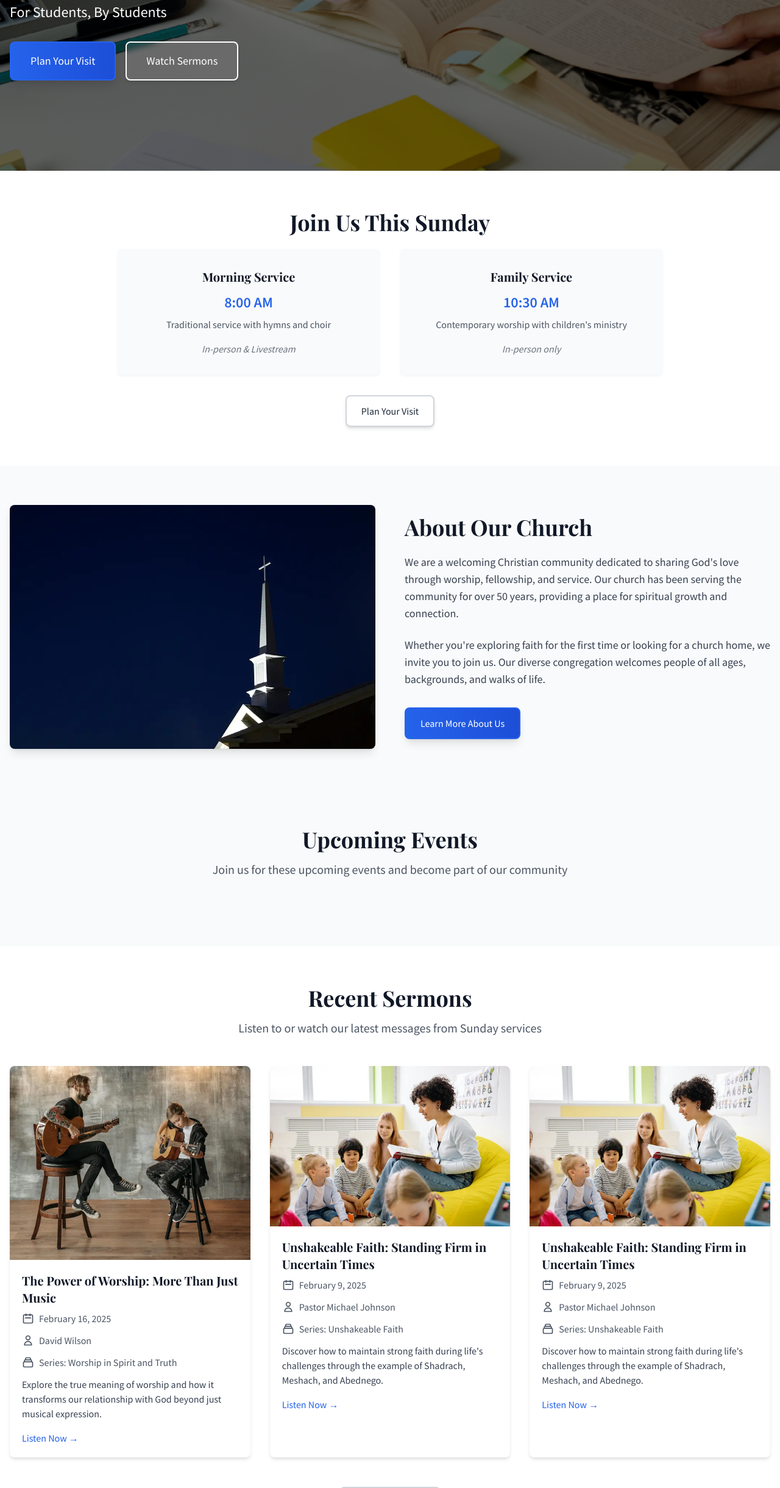
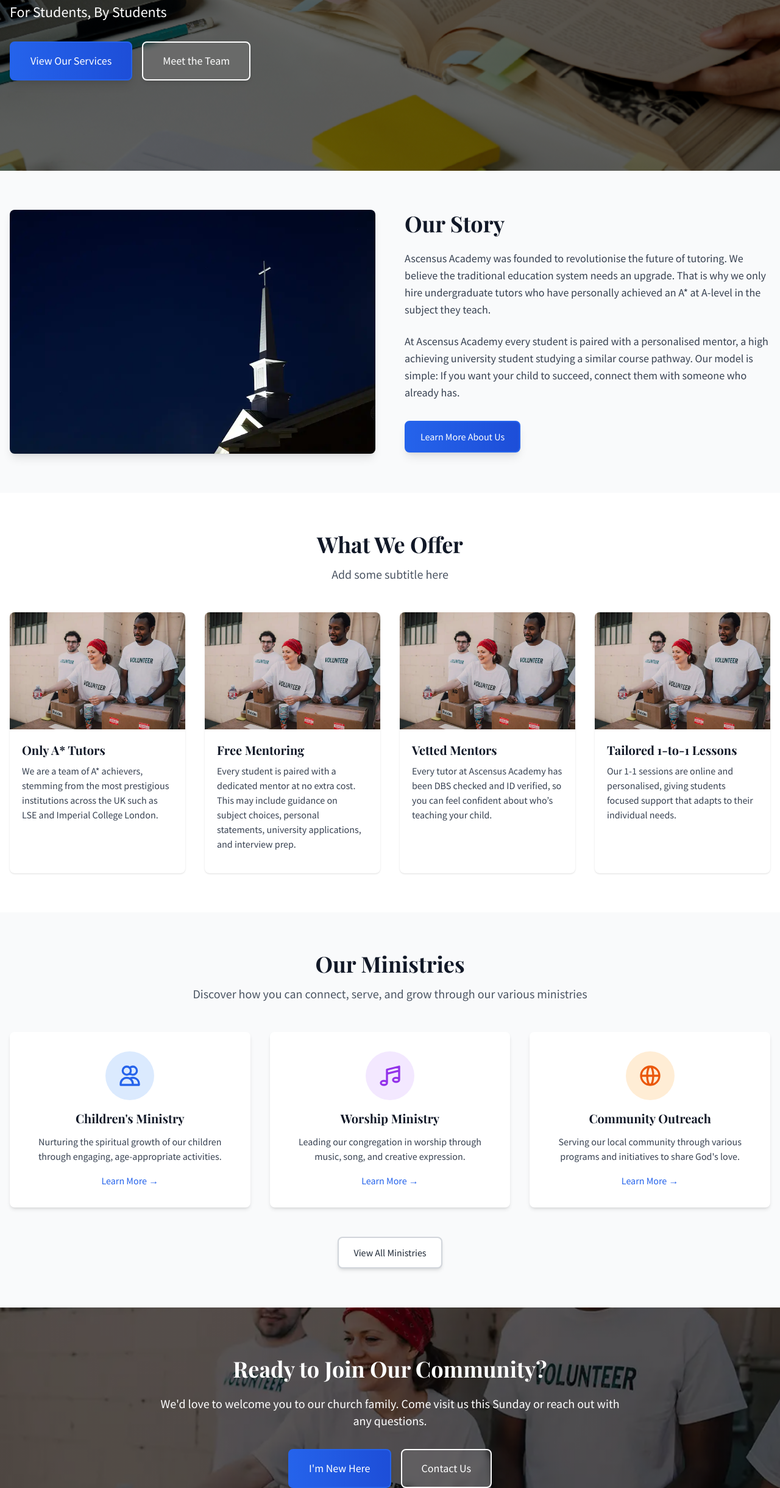
Before and after one commit to alisterd1503/ascensus-academy, an Astro site: page / in a window 1280 px wide. Shown: the part 360-2800 px from the top of the page at 61% size. Built offline with nearby package versions, Linux system fonts and the light colour scheme; Astro itself is replaced by a stand-in of ours.

Commit message:
Updates What we offer section

```diff
--- a/src/components/Sections/HeroSection.astro
+++ b/src/components/Sections/HeroSection.astro
@@ -15,9 +15,9 @@
   title = "Welcome to Ascensus Academy",
   subtitle = "For Students, By Students",
   backgroundImage = "/uploads/hero-bg.jpg",
-  ctaText = "Plan Your Visit",
+  ctaText = "View Our Services",
   ctaLink = "/im-new",
-  secondaryCtaText = "Watch Sermons",
+  secondaryCtaText = "Meet the Team",
   secondaryCtaLink = "/sermons",
 } = Astro.props;
 ---
--- a/src/components/Sections/SermonList.astro
+++ b/src/components/Sections/SermonList.astro
@@ -1,86 +1,52 @@
 ---
-import { getCollection } from "astro:content";
 import Card from "../UI/Card.astro";
-import Button from "../UI/Button.astro";
-import { formatDate } from "../../utils/dateUtils";
 
-export interface Props {
-  count?: number;
-  showViewAll?: boolean;
-}
-
-const { count = 3, showViewAll = true } = Astro.props;
-
-// Get sermons sorted by date (newest first)
-const allSermons = await getCollection("sermons", ({ data }) => {
-  return import.meta.env.PROD ? !data.draft : true;
-});
-
-// Sort by date (newest first)
-const sermons = allSermons
-  .sort((a, b) => new Date(b.data.date).getTime() - new Date(a.data.date).getTime())
-  .slice(0, count);
+const sermons = [
+  {
+    title: "Only A* Tutors",
+    summary: "We are a team of A* achievers, stemming from the most prestigious institutions across the UK such as LSE and Imperial College London.",
+    image: "/uploads/sermons/love-in-action.webp",
+  },
+  {
+    title: "Free Mentoring",
+    summary: "Every student is paired with a dedicated mentor at no extra cost. This may include guidance on subject choices, personal statements, university applications, and interview prep.",
+    image: "/uploads/sermons/love-in-action.webp",
+  },
+  {
+    title: "Vetted Mentors",
+    summary: "Every tutor at Ascensus Academy has been DBS checked and ID verified, so you can feel confident about who’s teaching your child.",
+    image: "/uploads/sermons/love-in-action.webp",
+  },
+  {
+    title: "Tailored 1-to-1 Lessons",
+    summary: "Our 1-1 sessions are online and personalised, giving students focused support that adapts to their individual needs.",
+    image: "/uploads/sermons/love-in-action.webp",
+  },
+];
 ---
 
 <section class="py-16 bg-white">
   <div class="container">
     <div class="text-center mb-12">
-      <h2 class="text-3xl md:text-4xl font-bold mb-4">Recent Sermons</h2>
+      <h2 class="text-3xl md:text-4xl font-bold mb-4">What We Offer</h2>
       <p class="text-xl text-gray-600 max-w-3xl mx-auto">
-        Listen to or watch our latest messages from Sunday services
+        Add some subtitle here
       </p>
     </div>
 
-    <div class="grid grid-cols-1 md:grid-cols-2 lg:grid-cols-3 gap-8">
-      {sermons.map((sermon) => (
-        <Card
-          class="shadow-none"
-          title={sermon.data.title}
+    <div class="grid grid-cols-1 md:grid-cols-2 lg:grid-cols-4 gap-8">
+      {sermons.map((sermon) => {
+        return <Card
+          className="shadow"
+          title={sermon.title}
           image={{
-            src: sermon.data.image || "/images/sermon-placeholder.webp",
-            alt: sermon.data.title
+            src: sermon.image || "/images/sermon-placeholder.webp",
+            alt: sermon.title
           }}
-          href={`/sermons/${sermon.slug}`}
         >
-          <div class="mb-3 flex items-center text-gray-600">
-            <svg xmlns="http://www.w3.org/2000/svg" class="h-5 w-5 mr-2" fill="none" viewBox="0 0 24 24" stroke="currentColor">
-              <path stroke-linecap="round" stroke-linejoin="round" stroke-width="2" d="M8 7V3m8 4V3m-9 8h10M5 21h14a2 2 0 002-2V7a2 2 0 00-2-2H5a2 2 0 00-2 2v12a2 2 0 002 2z" />
-            </svg>
-            <span>{formatDate(sermon.data.date)}</span>
-          </div>
-
-          <div class="mb-3 flex items-center text-gray-600">
-            <svg xmlns="http://www.w3.org/2000/svg" class="h-5 w-5 mr-2" fill="none" viewBox="0 0 24 24" stroke="currentColor">
-              <path stroke-linecap="round" stroke-linejoin="round" stroke-width="2" d="M16 7a4 4 0 11-8 0 4 4 0 018 0zM12 14a7 7 0 00-7 7h14a7 7 0 00-7-7z" />
-            </svg>
-            <span>{sermon.data.speaker}</span>
-          </div>
-
-          {sermon.data.series && (
-            <div class="mb-3 flex items-center text-gray-600">
-              <svg xmlns="http://www.w3.org/2000/svg" class="h-5 w-5 mr-2" fill="none" viewBox="0 0 24 24" stroke="currentColor">
-                <path stroke-linecap="round" stroke-linejoin="round" stroke-width="2" d="M19 11H5m14 0a2 2 0 012 2v6a2 2 0 01-2 2H5a2 2 0 01-2-2v-6a2 2 0 012-2m14 0V9a2 2 0 00-2-2M5 11V9a2 2 0 012-2m0 0V5a2 2 0 012-2h6a2 2 0 012 2v2M7 7h10" />
-              </svg>
-              <span>Series: {sermon.data.series}</span>
-            </div>
-          )}
-
-          <p class="text-gray-700 mb-4">{sermon.data.summary}</p>
-
-          <p class="text-primary-600 font-medium group-hover:underline group-hover:text-primary-700">
-            Listen Now →
-          </p>
-
+          <p class="text-gray-700 mb-4">{sermon.summary}</p>
         </Card>
-      ))}
+      })}
     </div>
-
-    {showViewAll && sermons.length > 0 && (
-      <div class="mt-12 text-center">
-        <Button href="/sermons" variant="outline">
-          View All Sermons
-        </Button>
-      </div>
-    )}
   </div>
 </section>
--- a/src/content/sermons/love-in-action.md
+++ b/src/content/sermons/love-in-action.md
@@ -10,38 +10,3 @@
 summary: "Discover how Jesus' example of servant leadership calls us to love others through practical acts of service and sacrifice."
 tags: ["service", "love", "discipleship"]
 draft: false
----
-
-## Sermon Overview
-
-Jesus demonstrated the ultimate act of love through service when He washed His disciples' feet. This powerful example teaches us that true greatness comes through serving others with humility and love.
-
-### The Example of Jesus
-
-1. **Humility in Leadership**
-   - Jesus, the Son of God, took the role of a servant
-   - True leadership serves others first
-   - Putting others' needs before our own
-
-2. **Practical Love**
-   - Love is more than feelings - it's action
-   - Meeting people's real needs
-   - Serving without expecting recognition
-
-3. **Following His Example**
-   - "As I have done for you, you should also do"
-   - Making service a lifestyle, not just an event
-   - Finding joy in serving others
-
-### Ways to Serve
-
-- **In Our Church**: Volunteering in ministries, helping with events
-- **In Our Community**: Food banks, community cleanup, visiting elderly
-- **In Our Families**: Acts of kindness and service at home
-- **In Our Workplaces**: Being helpful and considerate colleagues
-
-### Challenge for the Week
-
-Choose one specific way to serve someone this week without them knowing it was you. Experience the joy of anonymous service.
-
-*This message prepares us for our upcoming Community Outreach Day on March 15th.*
--- a/src/pages/index.astro
+++ b/src/pages/index.astro
@@ -11,40 +11,11 @@
     title="Welcome to Ascensus Academy"
     subtitle="For Students, By Students"
     backgroundImage="/uploads/hero-bg.webp"
-    ctaText="Plan Your Visit"
+    ctaText="View Our Services"
     ctaLink="/im-new"
-    secondaryCtaText="Watch Sermons"
+    secondaryCtaText="Meet the Team"
     secondaryCtaLink="/sermons"
   />
-
-  <!-- Service Times -->
-  <section class="py-16 bg-white">
-    <div class="container">
-      <div class="max-w-4xl mx-auto text-center">
-        <h2 class="text-3xl md:text-4xl font-bold mb-6">Join Us This Sunday</h2>
-
-        <div class="grid grid-cols-1 md:grid-cols-2 gap-8 mb-8">
-          <div class="bg-gray-50 p-8 rounded-lg shadow-sm">
-            <h3 class="text-xl font-bold mb-3">Morning Service</h3>
-            <p class="text-2xl font-bold text-primary-600 mb-2">8:00 AM</p>
-            <p class="text-gray-600 mb-4">Traditional service with hymns and choir</p>
-            <p class="italic text-gray-500">In-person & Livestream</p>
-          </div>
-
-          <div class="bg-gray-50 p-8 rounded-lg shadow-sm">
-            <h3 class="text-xl font-bold mb-3">Family Service</h3>
-            <p class="text-2xl font-bold text-primary-600 mb-2">10:30 AM</p>
-            <p class="text-gray-600 mb-4">Contemporary worship with children's ministry</p>
-            <p class="italic text-gray-500">In-person only</p>
-          </div>
-        </div>
-
-        <Button href="/im-new" variant="outline">
-          Plan Your Visit
-        </Button>
-      </div>
-    </div>
-  </section>
 
   <!-- About Section -->
   <section class="py-16 bg-gray-50">
@@ -59,12 +30,12 @@
         </div>
 
         <div>
-          <h2 class="text-3xl md:text-4xl font-bold mb-6">About Our Church</h2>
+          <h2 class="text-3xl md:text-4xl font-bold mb-6">Our Story</h2>
           <p class="text-gray-700 mb-6 text-lg">
-            We are a welcoming Christian community dedicated to sharing God's love through worship, fellowship, and service. Our church has been serving the community for over 50 years, providing a place for spiritual growth and connection.
+            Ascensus Academy was founded to revolutionise the future of tutoring. We believe the traditional education system needs an upgrade. That is why we only hire undergraduate tutors who have personally achieved an A* at A-level in the subject they teach.
           </p>
           <p class="text-gray-700 mb-8 text-lg">
-            Whether you're exploring faith for the first time or looking for a church home, we invite you to join us. Our diverse congregation welcomes people of all ages, backgrounds, and walks of life.
+            At Ascensus Academy every student is paired with a personalised mentor, a high achieving university student studying a similar course pathway. Our model is simple: If you want your child to succeed, connect them with someone who already has.
           </p>
 
           <Button href="/about-us">
@@ -74,9 +45,6 @@
       </div>
     </div>
   </section>
-
-  <!-- Events Section -->
-  <EventList />
 
   <!-- Sermons Section -->
   <SermonList />
```
